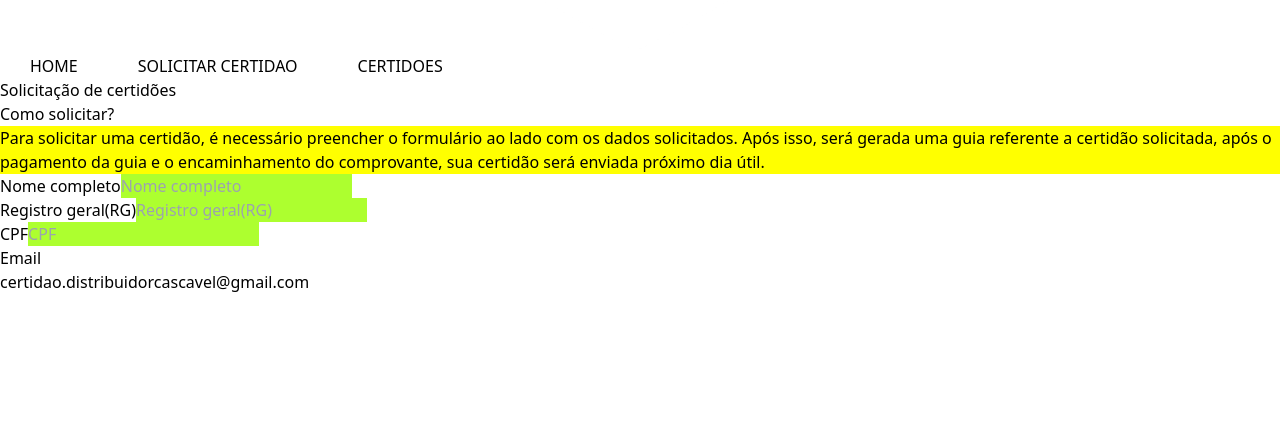
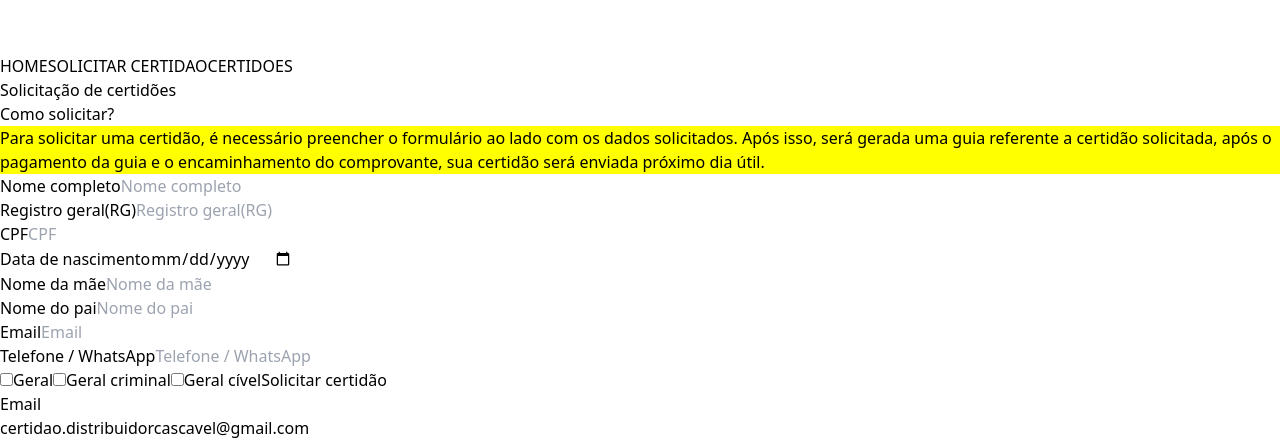
Before and after one commit to GabrielGrozz/cart, a React (Vite) app: page /solicitarcertidao in a window 1280 px wide. Shown: the part 2013-2453 px from the top of the page. Before the commit the page ends 2307 px from the top, so only its background shows below. Built offline with nearby package versions, Linux system fonts and the light colour scheme.

Commit message:
continue the form

```diff
--- a/src/App.css
+++ b/src/App.css
@@ -1,48 +1,3 @@
-
-.header{
-  position: fixed;
-  width: 100%;
-  height: 70px;
-  background-color: rgb(255, 108, 108);
-}
-
-.nav-btn{
-  margin: 30px;
-}
-
-
-
-
-
-.certificate-types-container{
-  padding-top: 70px;
-}
-
-.how-request-container{
-  display: flex;
-  flex-direction: column;
-}
-
 .how-request{
   background-color: yellow;
 }
-
-.form-container{
-  max-width: 50%;
-  display: flex;
-  justify-content: flex-end;
-  align-items: end;
-  height: 500px;
-}
-.certificate-form{
-  background-color: red;
-  display: flex;
-  flex-direction: column;
-  width: 30vw;
-  align-items: flex-start;
-
-}
-
-input{
-  background: greenyellow;
-}
--- a/src/components/CertificateForm.jsx
+++ b/src/components/CertificateForm.jsx
@@ -4,48 +4,103 @@ const CertificateForm = () => {
   return (
     <>
       <div className="form">
-        <form className="bg-red-600 grid grid-rows-2 grid-cols-2 gap-3" action="">
-          <div className="dale col-span-">
-
+        <form
+          className=" grid grid-cols-2 gap-3"
+          action=""
+        >
+          <div className=" col-span-2 field">
             <label htmlFor="fiel_name">Nome completo</label>
-            <input className="w-[95%]" type="text" name="name" id="fiel_name" placeholder="Nome completo"/>
+            <input
+              className="input"
+              type="text"
+              name="name"
+              id="fiel_name"
+              placeholder="Nome completo"
+            />
           </div>
-
-            <div className="dale flex flex-col">
+          <div className=" field">
             <label htmlFor="field_rg">Registro geral(RG)</label>
-              <input type="text" name="rg" id="field_rg" placeholder="Registro geral(RG)"/>
+            <input
+              className="input"
+              type="text"
+              name="rg"
+              id="field_rg"
+              placeholder="Registro geral(RG)"
+            />
           </div>
-            <div className="dale flex flex-col">
+          <div className=" field">
             <label htmlFor="field_cpf">CPF</label>
-              <input type="text" name="cpf" id="field_cpf" placeholder="CPF"/>
+            <input
+              className="input"
+              type="text"
+              name="cpf"
+              id="field_cpf"
+              placeholder="CPF"
+            />
           </div>
-
-
-          {/* <label htmlFor="field_birth_date">Data de nascimento</label>
-          <input type="text" name="birthDate" id="field_birth_date" placeholder="Data de nascimento"/>
-
+          <div className=" field">
+            <label htmlFor="field_birth_date">Data de nascimento</label>
+            <input
+              className="input "
+              type="date"
+              name="birthDate"
+              id="field_birth_date"
+              placeholder="Data de nascimento"
+            />
+          </div>
+          <div className="col-span-2 field">
             <label htmlFor="fiel_m_name">Nome da mãe</label>
-          <input type="text" name="Mname" id="fiel_m_name" placeholder="Nome da mãe"/>
-
+            <input
+              className="input"
+              type="text"
+              name="Mname"
+              id="fiel_m_name"
+              placeholder="Nome da mãe"
+            />
+          </div>
+          <div className="col-span-2 field">
             <label htmlFor="field_d_name">Nome do pai</label>
-          <input type="text" name="Dname" id="field_d_name" placeholder="Nome do pai"/>
-
+            <input
+              className="input"
+              type="text"
+              name="Dname"
+              id="field_d_name"
+              placeholder="Nome do pai"
+            />
+          </div>
+          <div className="col-span-2 field">
             <label htmlFor="field_email">Email</label>
-          <input type="text" name="email" id="field_email" placeholder="Email"/>
-
+            <input
+              className="input"
+              type="email"
+              name="email"
+              id="field_email"
+              placeholder="Email"
+            />
+          </div>
+          <div className="col-span-2 field">
             <label htmlFor="field_phone">Telefone / WhatsApp</label>
-          <input type="text" name="phone" id="field_phone" placeholder="Telefone / WhatsApp"/>
-
+            <input
+              className="input"
+              type="text"
+              name="phone"
+              id="field_phone"
+              placeholder="Telefone / WhatsApp"
+            />
+          </div>
           <input type="checkbox" name="certificate" id="formCertificateGeral" />
           <label htmlFor="formCertificateGeral">Geral</label>
+          <input type="checkbox" name="" id="formCertificateGeralCriminal" />
+          <label htmlFor="formCertificateGeralCriminal">Geral criminal</label>
+          <input type="checkbox" name="" id="formCertificateGeralCivel" />
+          <label htmlFor="formCertificateGeralCivel">Geral cível</label>
+          <input
+            type="submit"
+            name="submit"
+            id="submitBtn"
+            value={"Solicitar certidão"}
+          />
 
-          <input type="checkbox" name="" id="formCertificateGeralCriminal" />
-          <label htmlFor="formCertificateGeral">Geral criminal</label>
-
-          <input type="checkbox" name="" id="formCertificateGeralCivel" />
-          <label htmlFor="formCertificateGeral">Geral cível</label>
-
-          <input type="submit" name="submit" id="submitBtn" value={"Solicitar certidão"}/> */}
         </form>
       </div>
     </>
--- a/src/index.css
+++ b/src/index.css
@@ -8,6 +8,9 @@
 }
 
 @layer components {
+  .nav-btn{
+    @apply m-8;
+  }
   .certificate-type{
     @apply bg-slate-200 rounded-xl shadow-lg flex justify-start items-center flex-col px-6 py-2
   }
@@ -17,4 +20,8 @@
   .field{
     @apply flex flex-col
   }
+  .input{
+    @apply shadow appearance-none border rounded py-2 px-3 leading-tight bg-gray-200 focus:bg-gray-50
+  }
+
 }
--- a/src/routes/CertificateTypes.jsx
+++ b/src/routes/CertificateTypes.jsx
@@ -2,7 +2,7 @@ import React from "react";
 
 const CertificateTypes = () => {
   return (
-    <div className="container pt-[15vh]">
+    <div className="container mx-auto pt-[15vh]">
       <div className="px-32">
         <h2 className="subtitle">Nossas certidões</h2>
         <div className="pb-10">
--- a/src/routes/Certificates.jsx
+++ b/src/routes/Certificates.jsx
@@ -3,8 +3,8 @@ import CertificateForm from "../components/CertificateForm";
 
 const Certificates = () => {
   return (
-    <div className="container pt-[15vh]">
-      <div className="px-32 ">
+    <div className="container mx-auto pt-[15vh]">
+      <div className="pl-32 pr-16">
         <h1 className="subtitle">Solicitação de certidões</h1>
         <div className="flex">
           <div>
--- a/src/routes/Home.jsx
+++ b/src/routes/Home.jsx
@@ -3,7 +3,7 @@ import { Link } from "react-router-dom";
 
 const Home = () => {
   return (
-    <div className="container pt-[15vh] ">
+    <div className="container mx-auto pt-[15vh] ">
       <div className="bg-gray-100 py-10 px-32">
         <div className="flex justify-center ">
           <h1 className="text-4xl font-bold">
```
Lines whose indentation alone changed are shown as unchanged.
